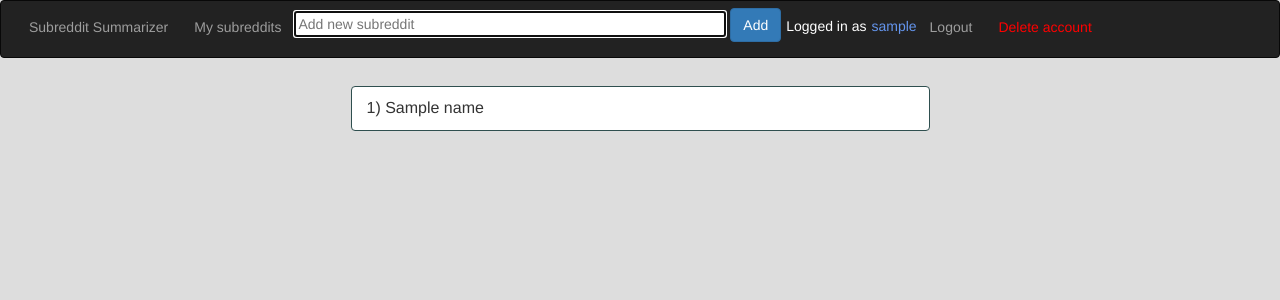
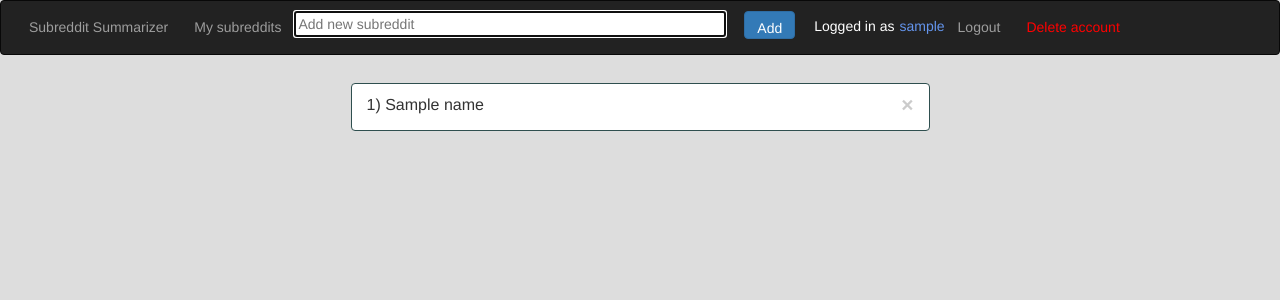
Before and after one commit to uszkaisandor/subreddit-summarizer, a Flask app: page /reddit/mysubreddits in a window 1280 px wide. Shown: the top 300 px of the page. Run offline with Flask 2, Linux system fonts and the light colour scheme; the visitor is signed in with stand-in values (Sample User, id 1); a database or web service that is not in the repository returns one stand-in record (values such as "Sample title"); some libraries are stand-ins or nearby versions.

Commit message:
Add delete subreddit feature

```diff
--- a/subreddit_summarizer/reddit.py
+++ b/subreddit_summarizer/reddit.py
@@ -17,7 +17,8 @@ def time_from_int(unix_time):
     old_timezone = pytz.timezone("UTC")
     new_timezone = pytz.timezone("Europe/Budapest")
     # returns datetime in the new timezone
-    timestamp_in_new_timezone = old_timezone.localize(timestamp).astimezone(new_timezone)
+    timestamp_in_new_timezone = old_timezone.localize(
+        timestamp).astimezone(new_timezone)
     return timestamp_in_new_timezone.strftime('%Y-%m-%d %H:%M')
 
 
@@ -34,7 +35,7 @@ def new_subreddit(response, subreddit):
                          '$push': {'subreddits': subreddit}})
         for item in response['data']['children']:
             item['_id'] = item['data']['id']
-            item['data']['created'] =  time_from_int(item['data']['created'])
+            item['data']['created'] = time_from_int(item['data']['created'])
             users.update_one({'username': session['username']}, {
                              '$push': {'posts': item}})
         context = {
@@ -51,22 +52,21 @@ def update_all_posts():
     db = conn['redditclient']    # select database
     users = db['users']   # select users collection
     cursor_subred = users.find_one(
-        {'username': session['username']},{ '_id': 0, 'subreddits': 1})
+        {'username': session['username']}, {'_id': 0, 'subreddits': 1})
     if len(cursor_subred['subreddits']) > 0:
-        users.update_one({'username': session['username']}, {'$unset': { 'posts': 1 }})
+        users.update_one({'username': session['username']}, {
+                         '$unset': {'posts': 1}})
     for subred in cursor_subred['subreddits']:
-        current_app.logger.info(subred)
         # User agent
         url = "http://www.reddit.com/r/{}/.json".format(subred)
         headers = {
-        'User-Agent': 'Mozilla/5.0 (Macintosh; Intel Mac OS X 10_10_1) AppleWebKit/537.36 (KHTML, like Gecko) Chrome/39.0.2171.95 Safari/537.36'}
+            'User-Agent': 'Mozilla/5.0 (Macintosh; Intel Mac OS X 10_10_1) AppleWebKit/537.36 (KHTML, like Gecko) Chrome/39.0.2171.95 Safari/537.36'}
         response = requests.get(url, headers=headers).json()
         for item in response['data']['children']:
             item['_id'] = item['data']['id']
-            item['data']['created'] =  time_from_int(item['data']['created'])
+            item['data']['created'] = time_from_int(item['data']['created'])
             users.update_one({'username': session['username']}, {
                              '$push': {'posts': item}}, upsert=True)
-
 
 
 def get_post(subreddit):
@@ -98,7 +98,7 @@ def get_reddit():
                                 '_id': 0, 'posts': 1})
         # Sort posts by reddit score
         sorted_by_score = sorted(cursor['posts'], key=lambda i: i['data']
-                    ['score'], reverse=True)
+                                 ['score'], reverse=True)
         cursor['posts'] = sorted_by_score
         return render_template('reddit.html', username=session['username'], **cursor)
 
@@ -112,7 +112,6 @@ def list_my_subreddits():
         actual_user_subreddits = users.find_one(
             {'username': session['username']}, {'_id': 0, 'subreddits': 1})
         warning = None
-        current_app.logger.info(actual_user_subreddits)
         if actual_user_subreddits['subreddits'] == []:
             warning = "There are no subreddits yet."
         # TODO: Serialize actual_user_subreddits to python object
@@ -128,3 +127,13 @@ def add_subreddit():
     new_subreddit = request.args.get('subreddit', '').strip()
     context = get_post(new_subreddit)
     return render_template('reddit.html', **context)
+
+
+@bp.route('/delete_subreddit/<subred_name>', methods=['POST', 'GET'])
+def delete_subreddit(subred_name):
+    conn = pymongo.MongoClient()    # connect to localhost
+    db = conn['redditclient']    # select database
+    users = db['users']   # select users collection
+    users.update_one({'username': session['username']}, {
+                         '$pull': {'subreddits': subred_name}})
+    return redirect(url_for('reddit.list_my_subreddits'))
--- a/subreddit_summarizer/static/css/styles.css
+++ b/subreddit_summarizer/static/css/styles.css
@@ -76,3 +76,18 @@ li.list-group-item{
     border-radius: 4px;
     border-color: darkslategray;
 }
+.btn.btn-primary.btn-add{
+    margin-left: 1em;
+    margin-right: 1em;
+    height: 2em;
+}
+.btn.btn-primary.pull-right{
+    align-self: auto;
+    height: 2em;
+}
+.list-group-item.d-flex.justify-content-between.align-items-center{
+    height: 3em;
+}
+span.delsubred > button{
+    width: 5em;
+}
--- a/subreddit_summarizer/templates/reddit.html
+++ b/subreddit_summarizer/templates/reddit.html
@@ -48,7 +48,7 @@
                       placeholder="Add new subreddit"
                       autofocus size="50"
                       name="subreddit">
-                    <input type="submit" class="btn btn-primary" value="Add">
+                    <input type="submit" class="btn btn-primary btn-add" value="Add">
                   </div>
                 </form>
               </li>
@@ -139,10 +139,10 @@
               comments:
               <a href="https://reddit.com{{post['data']['permalink']}}">
                 {{post['data']['num_comments']}}</a>
-              </span>
+            </span>
           </div>
         </li>
-      {% endfor %}
+        {% endfor %}
       </ul>
       {% endif %}
 
@@ -155,12 +155,14 @@
             <ul class="list-group">
               {% for item in subreddits %}
               {% for i in range(subreddits[item]|length) %}
-              <li class="list-group-item">
-                <span>
-                  {{i+1}})
-                </span>
-                <span>
-                  {{subreddits[item][i]}}
+
+              <li class="list-group-item d-flex justify-content-between align-items-center">
+                <span>{{i+1}})</span>
+                <span id="{{i+1}}"> {{subreddits[item][i]}}</span>
+                <span class="delsubred">
+                  <a class="close" href="{{ url_for('reddit.delete_subreddit', subred_name=subreddits[item][i])}}">
+                    &times;
+                  </a>
                 </span>
               </li>
               {% endfor %}
```
